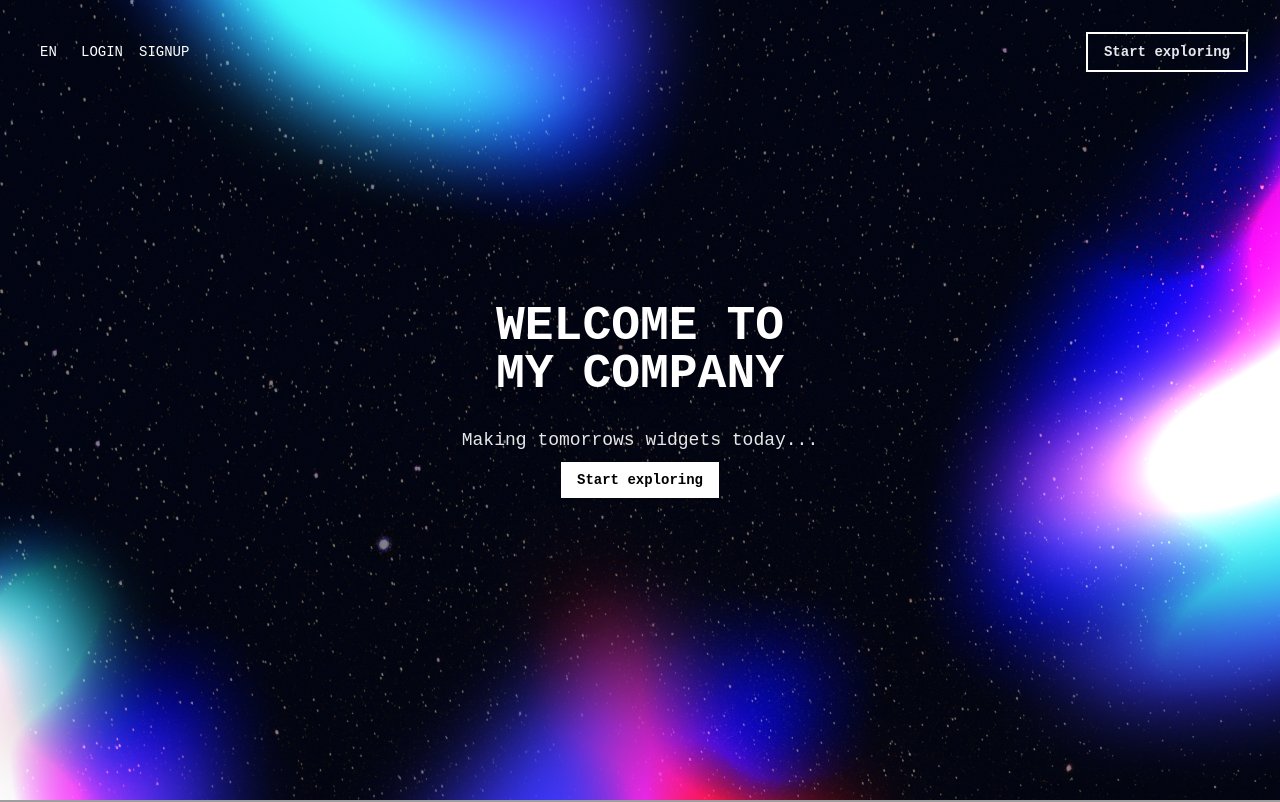
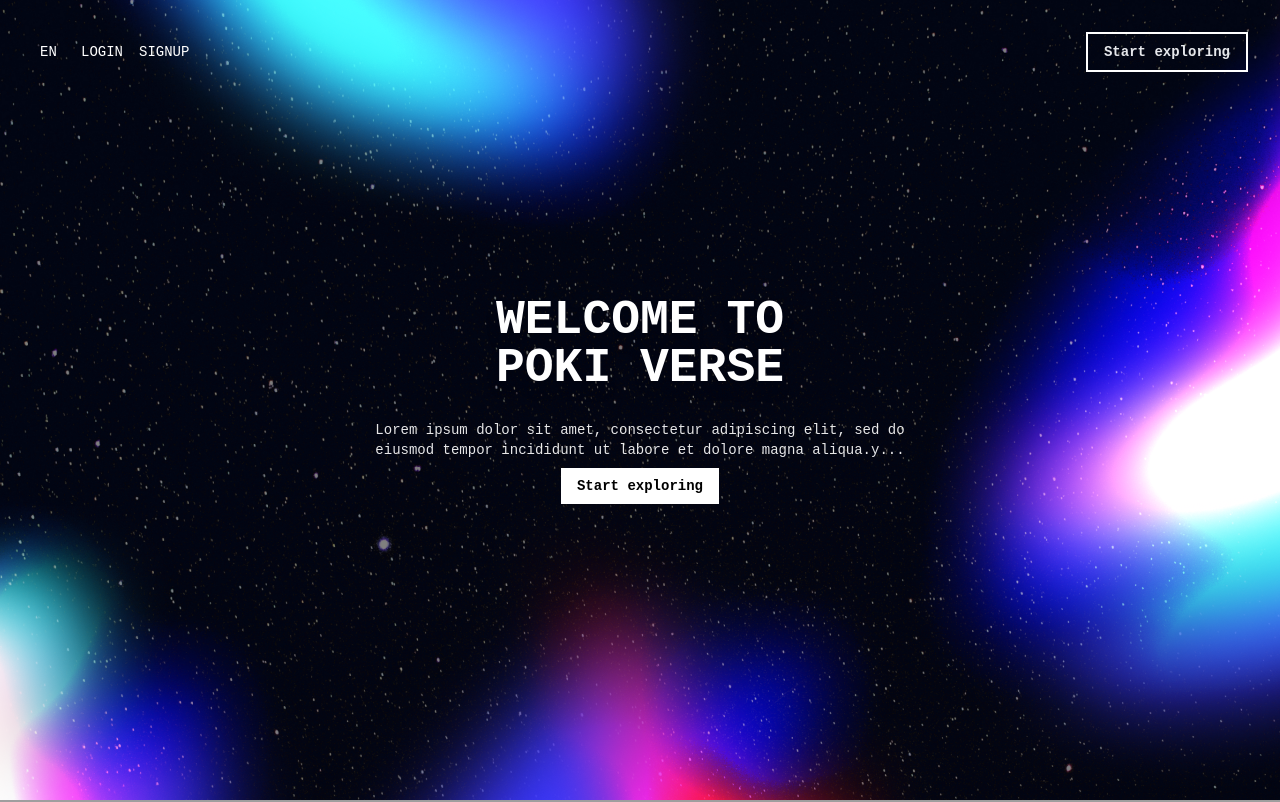
Before and after one commit to BroKarim-Project/pokiverse, a React (Vite) app: page / in a window 1280 px wide. Shown: the top 802 px of the page. Built offline with nearby package versions, Linux system fonts and the light colour scheme; no server answers; grey boxes are pictures that could not be loaded; a web font is replaced by a local one.

Commit message:
add galaxy animation

```diff
--- a/src/components/home.jsx
+++ b/src/components/home.jsx
@@ -1,10 +1,12 @@
 import Header from './header';
 import PokeApp from './pokemon/pokeMain';
+import './pokemon/pokemon.css';
 
 export default function Home() {
   return (
     <div>
       <Header />
+
       <section
         style={{
           width: '100%',
@@ -15,14 +17,18 @@ export default function Home() {
         }}
         className="w-full h-screen flex justify-center items-center overflow-hidden relative bg-black"
       >
-        {' '}
+        <div className="star-field">
+          <div className="layer"></div>
+          <div className="layer"></div>
+          <div className="layer"></div>
+        </div>{' '}
         {/* <img src="/bg.png" alt="Hero image" className="opacity-60 object-cover" /> */}
         <div className="flex flex-col gap-2 justify-center items-center px-3">
           <h1 className=" text-center text-3xl md:text-5xl text-white font-bold drop-shadow-lg">
             WELCOME TO <br />
-            <span className="text-primary">MY COMPANY</span>
+            <span className="text-primary">POKI VERSE</span>
           </h1>
-          <p className="mt-5 text-center text-lg text-white opacity-90">Making tomorrows widgets today...</p>
+          <p className="mt-5 sm:w-1/2 w-2/3 text-center text-sm sm:text-md text-white opacity-90">Lorem ipsum dolor sit amet, consectetur adipiscing elit, sed do eiusmod tempor incididunt ut labore et dolore magna aliqua.y...</p>
           <button className="inline-flex items-center justify-center px-4 py-2 text-sm font-semibold text-center text-black no-underline align-middle transition-all duration-300 ease-in-out bg-white border-solid  cursor-pointer select-none hover:text-white hover:bg-transparent focus:shadow-xs focus:no-underline">
             Start exploring
           </button>
```
